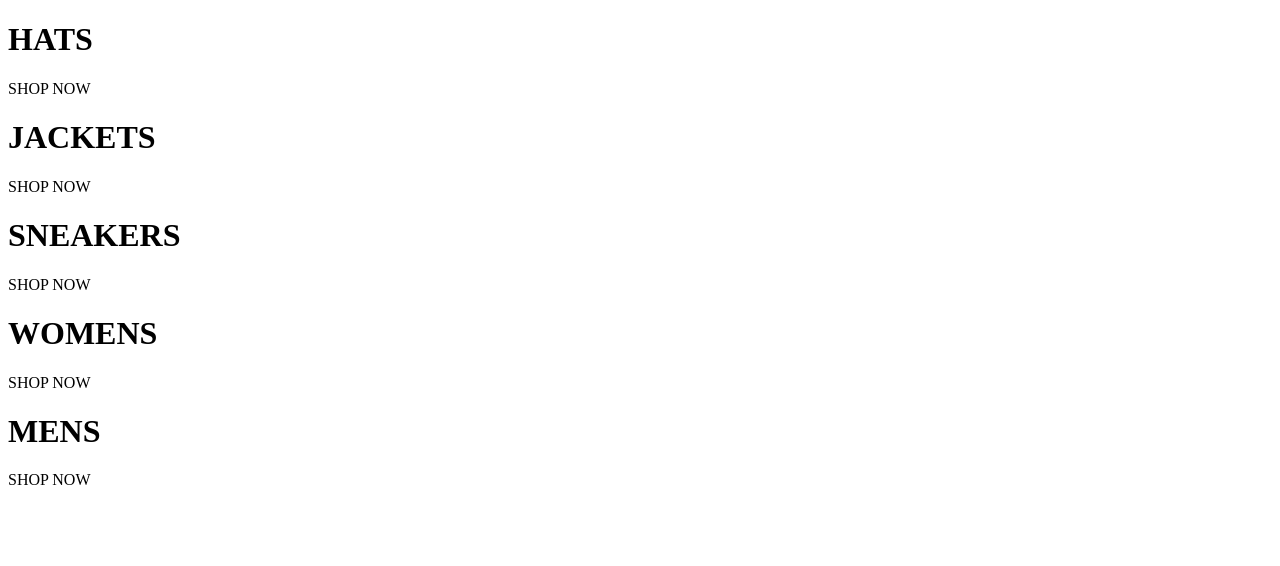
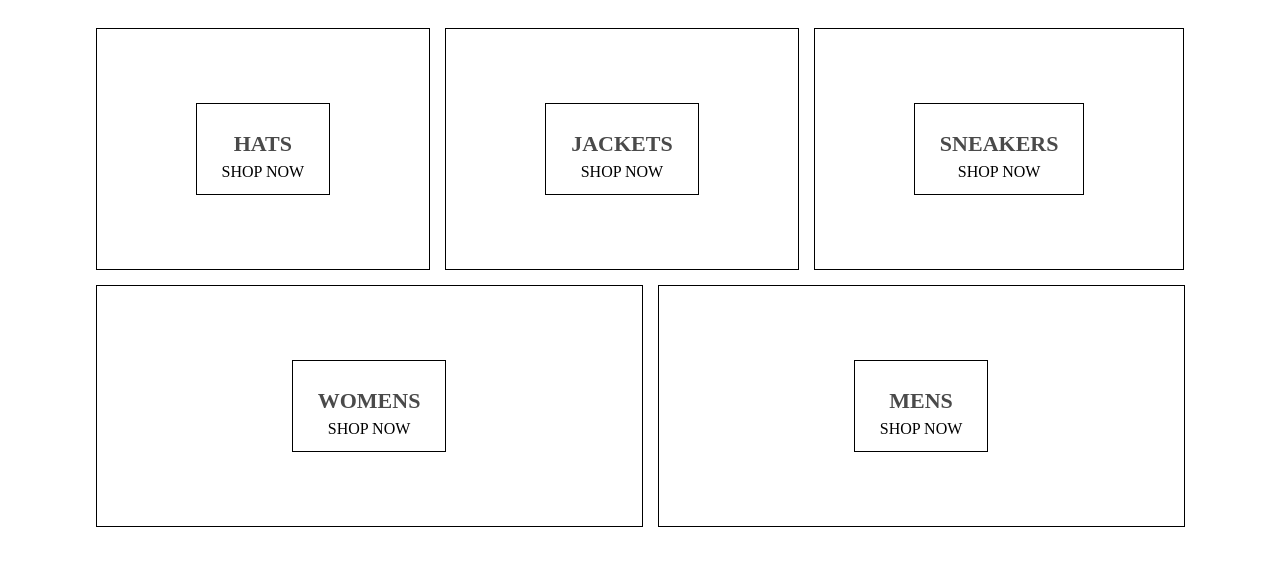
Before and after one commit to dppeykov/crown-shop-sandbx-env-10-19, a React (Create React App) app: page / in a window 1280 px wide. Shown: the top 566 px of the page. Built offline with nearby package versions, Linux system fonts and the light colour scheme.

Commit message:
Adding the syle of homepage - 58, 12:00

```diff
--- a/package.json
+++ b/package.json
@@ -5,6 +5,7 @@
   "keywords": [],
   "main": "src/index.js",
   "dependencies": {
+    "node-sass": "4.13.0",
     "react": "16.8.6",
     "react-dom": "16.8.6",
     "react-scripts": "3.0.1"
--- a/src/homepage.component.jsx
+++ b/src/homepage.component.jsx
@@ -1,4 +1,5 @@
 import React from "react";
+import "./homepage.style.scss";
 
 const HomePage = () => {
   return (
--- /dev/null
+++ b/src/homepage.style.scss
@@ -0,0 +1,54 @@
+.homepage {
+  display: flex;
+  flex-direction: column;
+  align-items: center;
+  padding: 20px 80px;
+}
+
+.directory-menu {
+  width: 100%;
+  display: flex;
+  flex-wrap: wrap;
+  justify-content: space-between;
+}
+
+.menu-item {
+  min-width: 30%;
+  height: 240px;
+  flex: 1 1 auto;
+  display: flex;
+  align-items: center;
+  justify-content: center;
+  border: 1px solid black;
+  margin: 0 7.5px 15px;
+
+  &:first-child {
+    margin-right: 7.5px;
+  }
+
+  &:last-child {
+    margin-left: 7.5px;
+  }
+
+  .content {
+    height: 90px;
+    padding: 0 25px;
+    display: flex;
+    flex-direction: column;
+    align-items: center;
+    justify-content: center;
+    border: 1px solid black;
+
+    .title {
+      font-weight: bold;
+      margin-bottom: 6px;
+      font-size: 22px;
+      color: #4a4a4a;
+    }
+
+    .subtitle {
+      font-weight: lighter;
+      font-size: 16px;
+    }
+  }
+}
```
